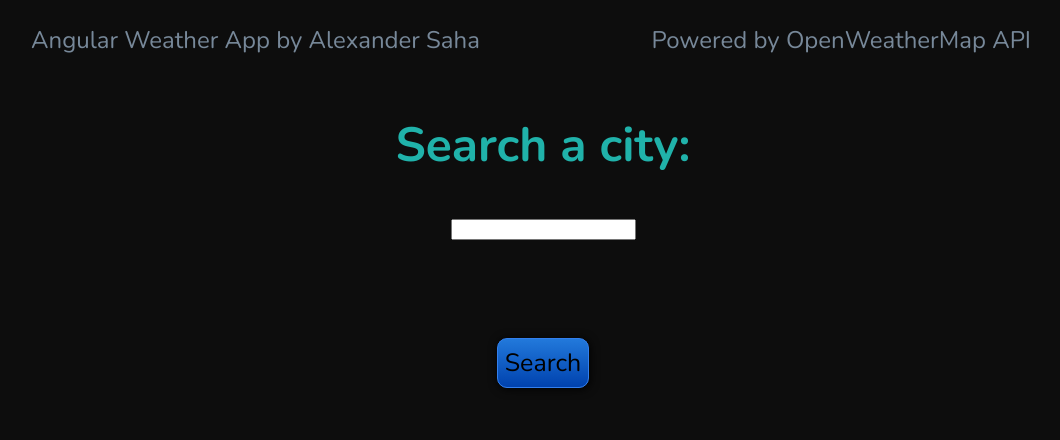
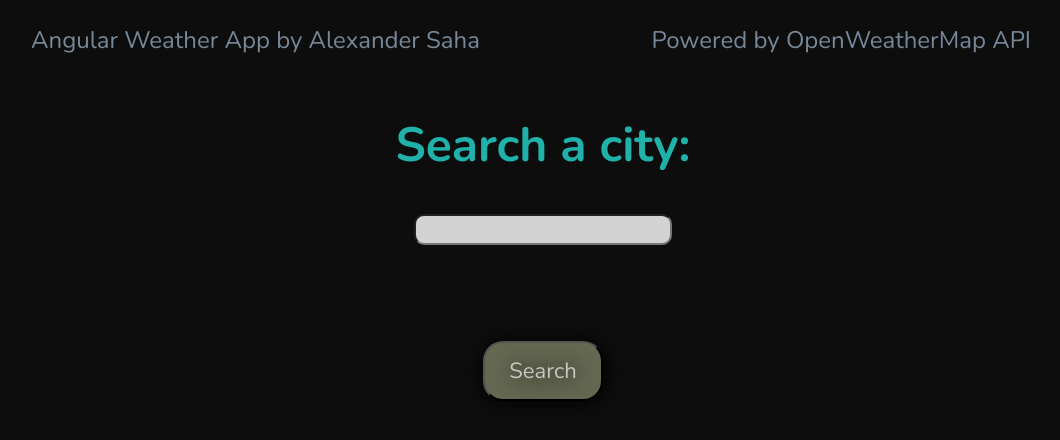
Before and after one commit to AlexSaha/AngularWeatherApplication, an Angular app: page / in a window 1280 px wide. Shown: the top 440 px of the page, without its empty margins (97-1157 px from the left). Built offline with nearby package versions, Linux system fonts and the light colour scheme.

Commit message:
style fixes

```diff
--- a/src/app/weather-component/weather-component.component.html
+++ b/src/app/weather-component/weather-component.component.html
@@ -7,8 +7,7 @@
             <br><br>
             <strong style=color:lightseagreen>{{ city }}</strong>
             <br><br>
-            <button class="BUTTON_WIF" (click)="clickedEnter()">Search</button>
-
+            <button class="BUTTON_MZE" (click)="clickedEnter()">Search</button>
         </p>
     </body>
 </div>
--- a/src/app/weather-component/weather-component.component.scss
+++ b/src/app/weather-component/weather-component.component.scss
@@ -5,41 +5,40 @@
     text-align: center;
 }
 
-.BUTTON_WIF {
-    background: #2279DB;
-    background-image: -webkit-linear-gradient(top, #2279DB, #0042AE);
-    background-image: -moz-linear-gradient(top, #2279DB, #0042AE);
-    background-image: -ms-linear-gradient(top, #2279DB, #0042AE);
-    background-image: -o-linear-gradient(top, #2279DB, #0042AE);
-    background-image: -webkit-gradient(to bottom, #2279DB, #0042AE);
-    -webkit-border-radius: 10px;
-    -moz-border-radius: 10px;
-    border-radius: 10px;
-    color: #000000;
-    font-family: 'Nunito', 'sans-serif';
-    font-size: 25px;
-    font-weight: 50;
-    padding: 7px;
+.BUTTON_MZE {
+    -webkit-border-radius: 20px;
+    -moz-border-radius: 20px;
+    border-radius: 20px;
+    color: #ffffffa9;
+    font-size: 22px;
+    padding: 10px;
+    height: 60px;
+    width: 120px;
+    background-color: #646851;
     -webkit-box-shadow: 1px 1px 20px 0 #000000;
     -moz-box-shadow: 1px 1px 20px 0 #000000;
-    box-shadow: 1px 1px 10px 0 #000000;
-    border: solid #337FED 1px;
+    box-shadow: 1px 1px 20px 0 #000000;
+    text-shadow: 1px 1px 20px #000000;
     text-decoration: none;
     display: inline-block;
     cursor: pointer;
     text-align: center;
+    font-family: 'Nunito';
  }
 
- .BUTTON_WIF:hover {
-    border: solid #337FED 1px;
-    background: #1E62D0;
-    background-image: -webkit-linear-gradient(top, #1E62D0, #3D94F6);
-    background-image: -moz-linear-gradient(top, #1E62D0, #3D94F6);
-    background-image: -ms-linear-gradient(top, #1E62D0, #3D94F6);
-    background-image: -o-linear-gradient(top, #1E62D0, #3D94F6);
-    background-image: -webkit-gradient(to bottom, #1E62D0, #3D94F6);
-    -webkit-border-radius: 10px;
-    -moz-border-radius: 10px;
-    border-radius: 10px;
-    text-decoration: none;
- }
+ input[type=text]{
+    border-radius:10px;
+    width: 250px;
+    height: 25px;
+    background-color: lightgray;
+    outline: none;
+  }
+
+  input[type=text]:focus {
+
+    border: 1px solid #df1f1f;
+    color: black;
+    font-family: 'Nunito', 'sans-serif';
+    text-align: center;
+    font-style: 25px;
+}
```
Also changed, not shown: src/app/app.module.ts (line endings or trailing spaces), src/styles.scss (line endings or trailing spaces).
